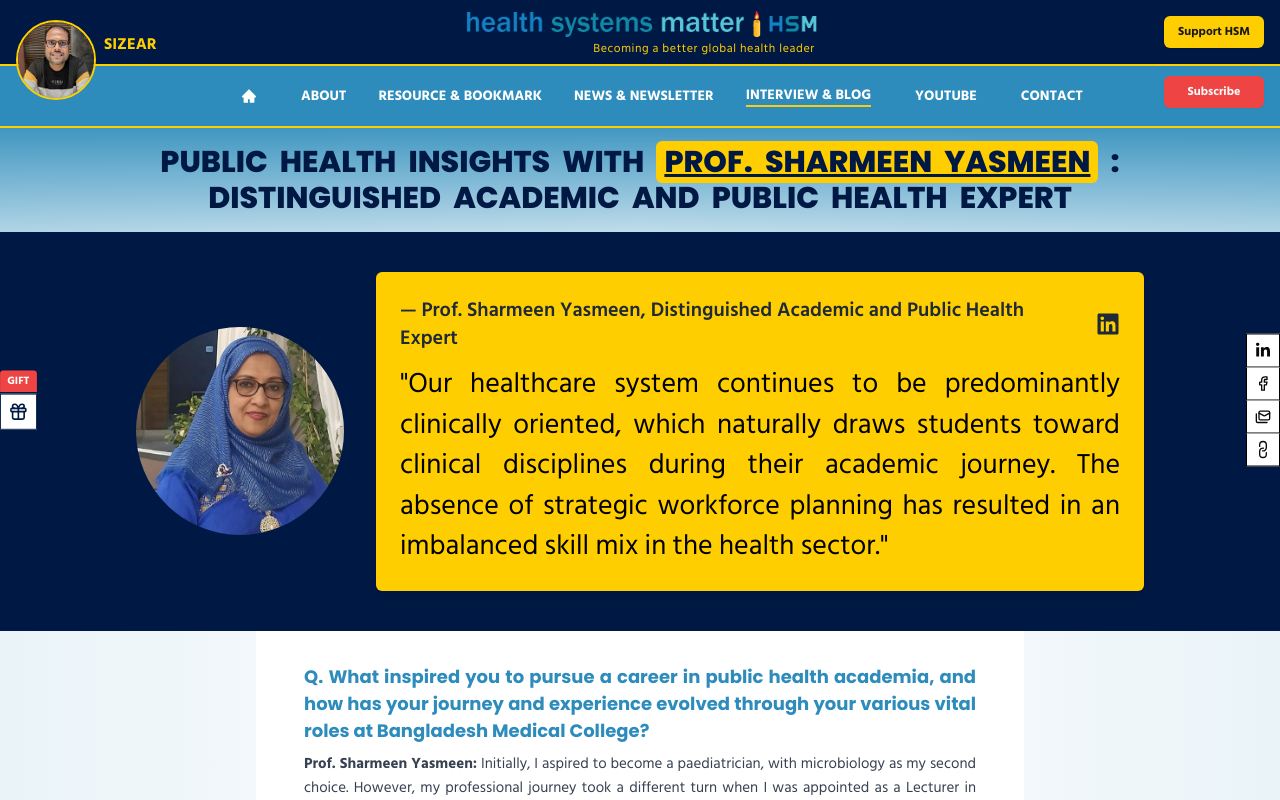
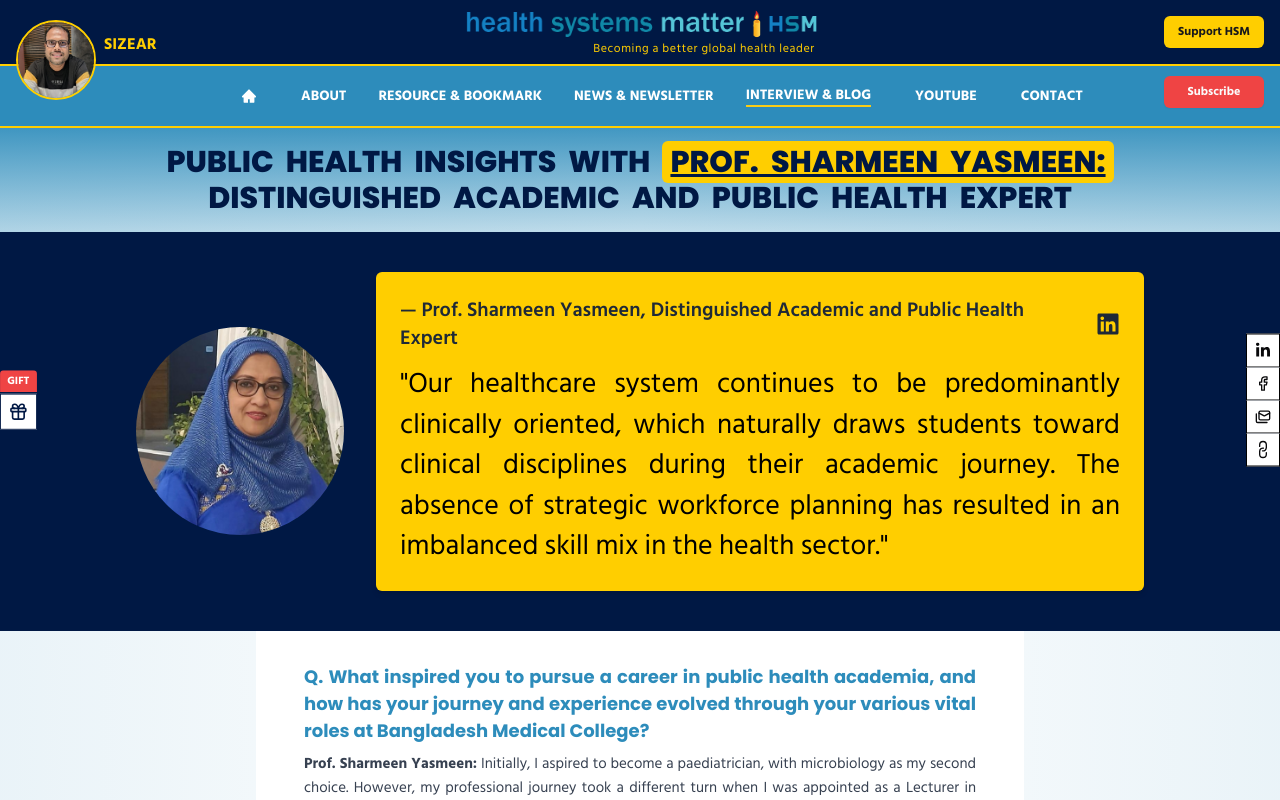
Before and after one commit to Muhammad-AIUB/HSM, a Next.js app: page /interview/public-health-insights-with-sharmeen-yasmeen in a window 1280 px wide. Shown: the top 800 px of the page. Built offline with nearby package versions, Linux system fonts and the light colour scheme.

Commit message:
add clone

```diff
--- a/app/interview/public-health-insights-with-sharmeen-yasmeen/page.tsx
+++ b/app/interview/public-health-insights-with-sharmeen-yasmeen/page.tsx
@@ -19,10 +19,10 @@ const PublicHealthInsightsWithSharmeenYasmeen = () => {
               Public Health Insights with{" "}
               <Link href="">
                 <span className="text-[#001844] underline font-extrabold bg-[#FFCE00] px-2 rounded-md">
-                  Prof. Sharmeen Yasmeen
+                  Prof. Sharmeen Yasmeen:
                 </span>
               </Link>{" "}
-              : <br /> Distinguished Academic and Public Health Expert
+              <br /> Distinguished Academic and Public Health Expert
             </h1>
           </div>
         </div>
```
